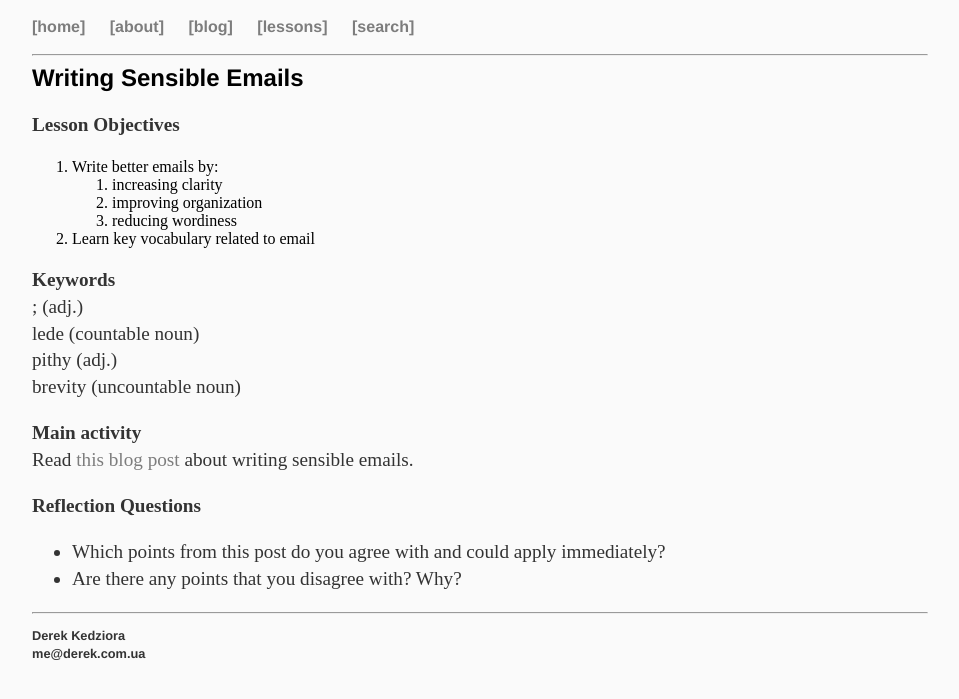
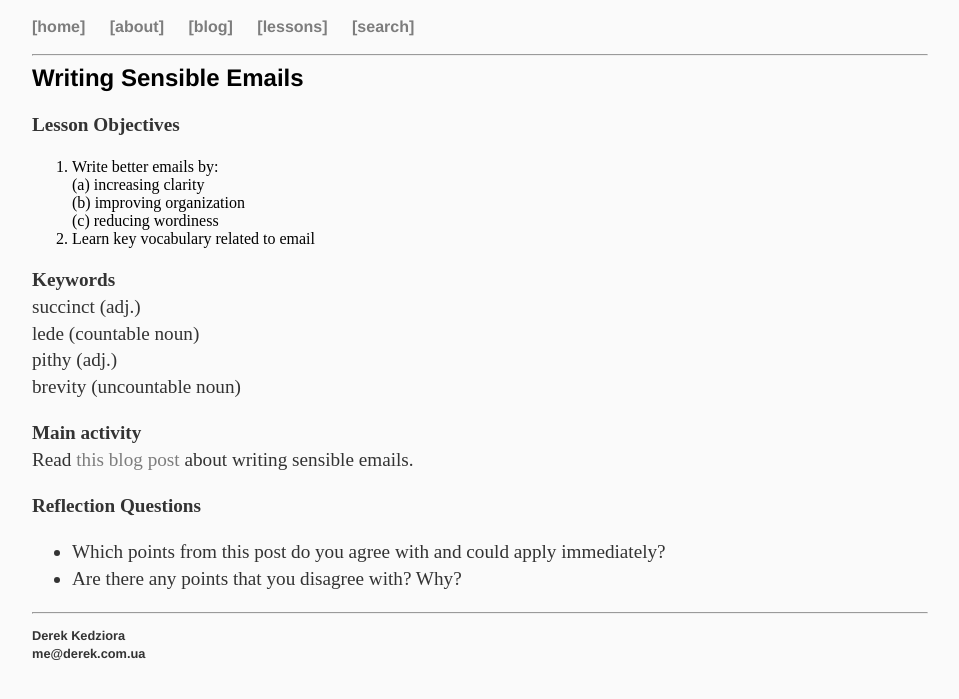
Before and after one commit to ZeroDeth/derekkedziora.github.io, a Jekyll site: the page built from _posts/2016-10-24-sensible-emails.md, in a window 1280 px wide. Shown: the top 699 px of the page, without its empty margins (160-1119 px from the left). Built offline with Jekyll 4.4.1, drawn with Linux system fonts in a browser that asks for light colours.

Commit message:
file added

```diff
--- a/_posts/2016-10-24-sensible-emails.md
+++ b/_posts/2016-10-24-sensible-emails.md
@@ -11,13 +11,13 @@ description: "How to avoid clutter and streamline the emails you write"
 #### Writing Sensible Emails
 **Lesson Objectives**
 1. Write better emails by:
-	1. increasing clarity
-	2. improving organization
-	3. reducing wordiness
+	(a) increasing clarity
+	(b) improving organization
+	(c) reducing wordiness
 2. Learn key vocabulary related to email
 
 **Keywords**
-; (adj.)
+succinct (adj.)
 lede (countable noun)
 pithy (adj.)
 brevity (uncountable noun)
```
